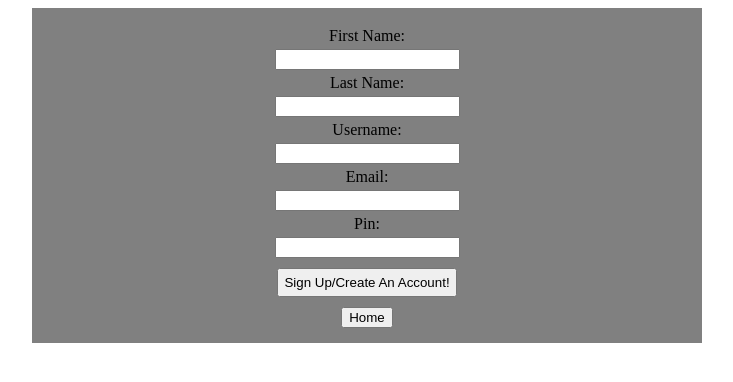
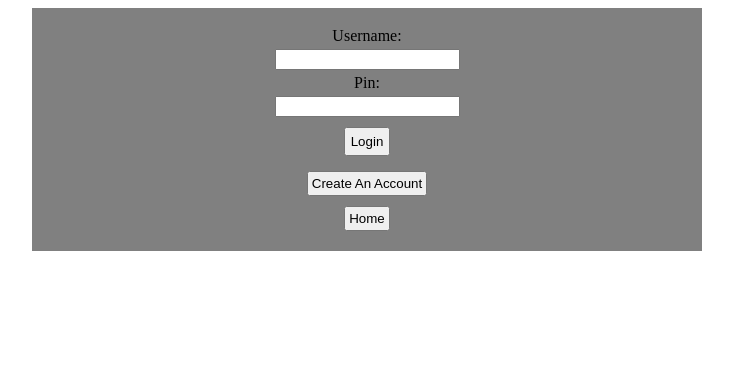
Before and after one commit to Black-Lit-Library/black-lit-frontend, a React app: page /login in a window 1280 px wide. Shown: the top 382 px of the page, without its empty margins (273-1006 px from the left). Built offline with nearby package versions, Linux system fonts and the light colour scheme.

Commit message:
built home page component, is rendering properly, and fixed some styling on the login and sign up forms

```diff
--- /dev/null
+++ b/src/components/HomePage.jsx
@@ -0,0 +1,18 @@
+import React from 'react';
+import { Link } from 'react-router-dom';
+
+const HomePage = () => (
+  <>
+    <h1>Welcome</h1>
+    <div>
+      <Link to="/signup">
+        <button>Create An Account</button>
+      </Link>
+      <Link to="/login">
+        <button>Login</button>
+      </Link>
+    </div>
+  </>
+);
+
+export default HomePage;
--- a/src/components/users/SignUp.jsx
+++ b/src/components/users/SignUp.jsx
@@ -15,13 +15,13 @@ const SignUp = () => {
     user,
     loading,
     error,
-  ] = useCreateUserWithEmailAndPassword([
-    firstName,
-    lastName,
-    userName,
-    email,
-    pin
-  ]);
+  ] = useCreateUserWithEmailAndPassword(
+    // firstName,
+    // lastName,
+    // userName,
+    // email,
+    // pin
+  );
 
   if (error) {
     return (
@@ -124,7 +124,7 @@ const SignUp = () => {
           onChange={(event) => setPin(event.target.value)}
         />
         <button
-          style={{ margin: '10px', padding: '5px' }}
+          style={{ margin: '15px', padding: '5px' }}
           onClick={() =>
             createUserWithEmailAndPassword(
               firstName,
@@ -135,8 +135,15 @@ const SignUp = () => {
           }>
           Sign Up/Create An Account!
         </button>
+        <Link to="/login">
+          <button
+            style={{ margin: '5px', padding: '3px' }}
+          >Login</button>
+        </Link>
         <Link to="/">
-          <button>Home</button>
+          <button
+            style={{ margin: '5px', padding: '3px' }}
+          >Home</button>
         </Link>
       </div>
     </>
--- a/src/components/users/UserLogin.jsx
+++ b/src/components/users/UserLogin.jsx
@@ -85,15 +85,20 @@ const UserLogin = () => {
           onChange={(event) => setPin(event.target.value)}
         />
         <button
-          style={{ margin: '2px', padding: '2px' }}
+          style={{ margin: '10px', padding: '5px' }}
           onClick={() => signInWithEmailAndPassword(username, pin)
           }>
           Login
         </button>
         <Link to="/signup">
           <button
-            style={{ margin: '2px', padding: '2px' }}
+            style={{ margin: '5px', padding: '3px' }}
           >Create An Account</button>
+        </Link>
+        <Link to="/">
+          <button
+            style={{ margin: '5px', padding: '3px' }}
+          >Home</button>
         </Link>
       </div>
     </>
--- a/src/containers/BLLContainer.jsx
+++ b/src/containers/BLLContainer.jsx
@@ -4,6 +4,7 @@ import {
   Route,
   BrowserRouter
 } from 'react-router-dom';
+import HomePage from '../components/HomePage';
 import SignUp from '../components/users/SignUp';
 import UserLogin from '../components/users/UserLogin';
 
@@ -12,11 +13,14 @@ export function BLLContainer() {
   return (
     <BrowserRouter>
       <Switch>
-        <Route path="/:signup">
+        <Route path="/signup">
           <SignUp />
         </Route>
+        <Route path="/login">
+          <UserLogin />
+        </Route>
         <Route path="/">
-          <UserLogin />
+          <HomePage />
         </Route>
       </Switch>
     </BrowserRouter>
```
